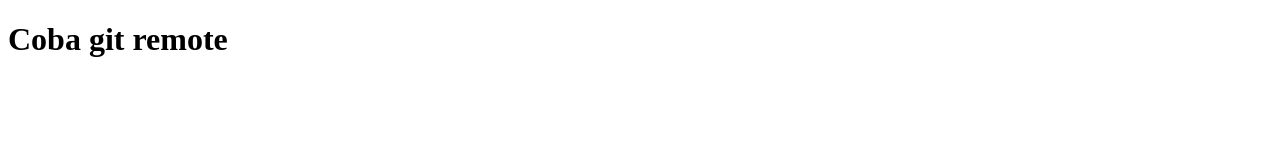
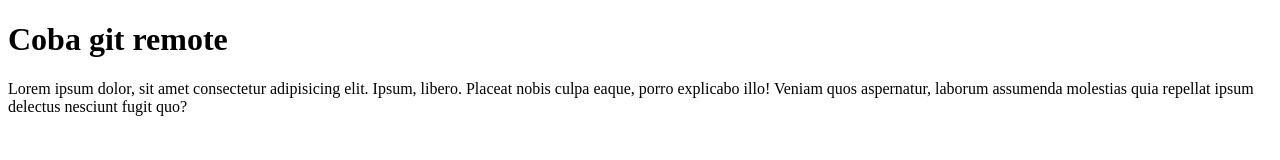
Before and after one commit to haziq2143/HAZIQ-GIT-TEST, a plain HTML site: page index.html in a window 1280 px wide. Drawn offline with Linux system fonts and the light colour scheme.

Commit message:
menambahkan paragraf

```diff
--- a/index.html
+++ b/index.html
@@ -8,5 +8,6 @@
   </head>
   <body>
     <h1>Coba git remote</h1>
+    <p>Lorem ipsum dolor, sit amet consectetur adipisicing elit. Ipsum, libero. Placeat nobis culpa eaque, porro explicabo illo! Veniam quos aspernatur, laborum assumenda molestias quia repellat ipsum delectus nesciunt fugit quo?</p>
   </body>
 </html>
```
